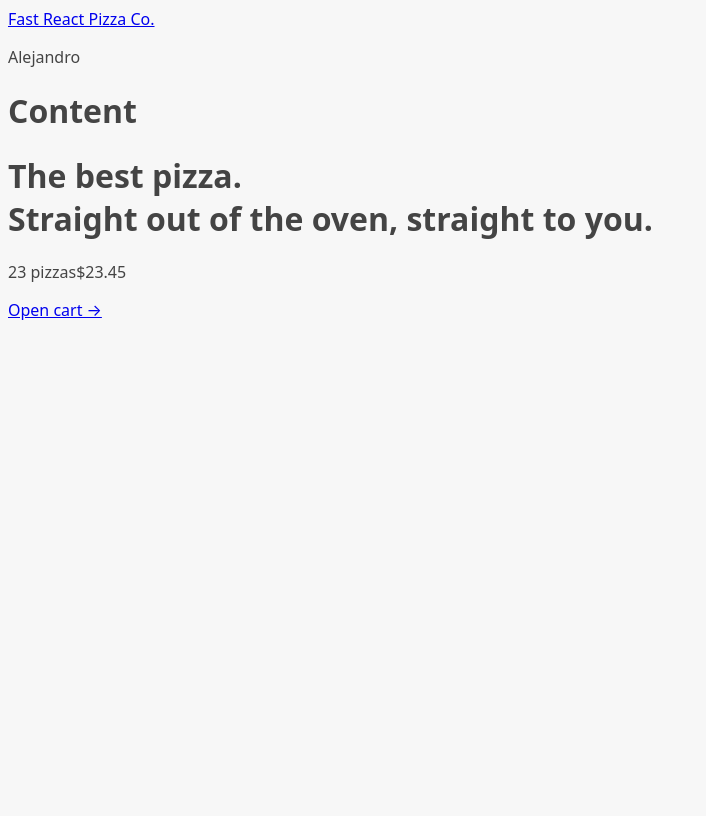
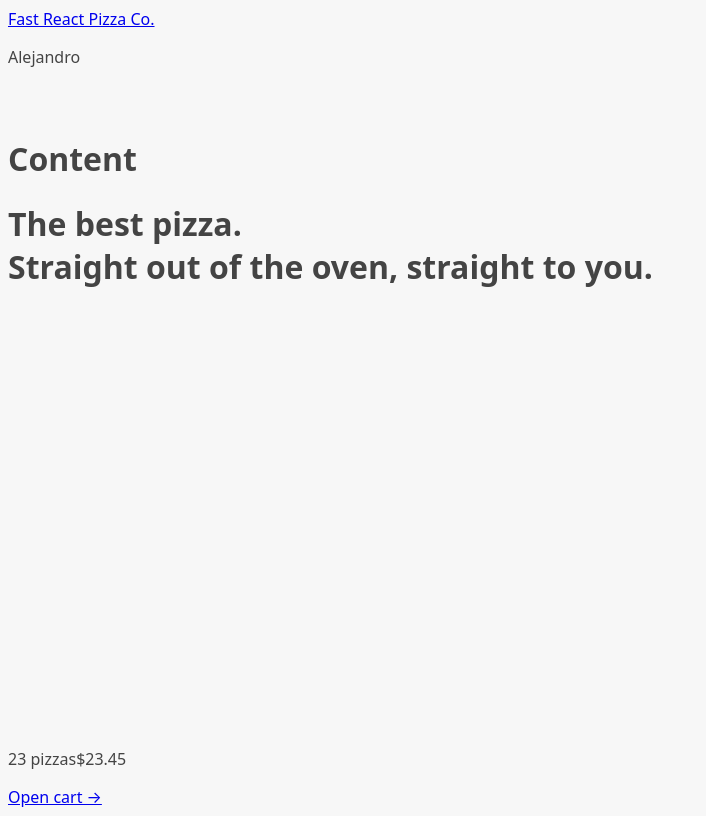
Before and after one commit to VazquezAlex/fast-react-pizza, a React (Vite) app: page / in a window 1280 px wide. Shown: the whole page, without its empty margins (0-706 px from the left). Built offline with nearby package versions, Linux system fonts and the light colour scheme.

Commit message:
feature: extracted loading state from navigation and added it to AppLayout

```diff
--- a/src/ui/AppLayout.jsx
+++ b/src/ui/AppLayout.jsx
@@ -1,14 +1,22 @@
 // Third-party imports.
-import { Outlet } from "react-router-dom";
+import { Outlet, useNavigation } from "react-router-dom";
 
 // Local imports.
 import CartOverview from "../features/cart/CartOverview";
 import Header from "./Header";
+import Loader from "./Loader";
 
 const AppLayout = () => {
 
+    const navigation = useNavigation();
+    const isLoading = navigation.state === 'loading';
+
+    console.log(navigation.state)
+
     return (
-        <div>
+        <div className = 'layout'>
+            { isLoading && <Loader /> }
+
             <Header />
 
             <main>
--- /dev/null
+++ b/src/ui/Loader.jsx
@@ -0,0 +1,9 @@
+
+const Loader = () => {
+
+    return (
+        <div className = "loader"></div>
+    );
+}
+
+export default Loader;
```
